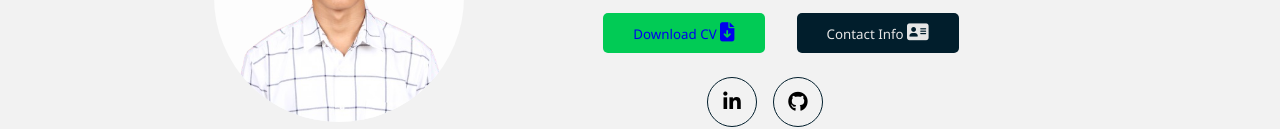
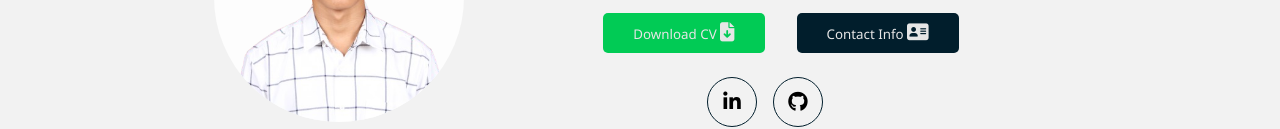
Before and after one commit to CahyadiCharles24/personal-portfolio, a plain HTML site: page index.html in a window 1280 px wide. Shown: the part 433-562 px from the top of the page. Drawn offline with Linux system fonts and the light colour scheme.

Commit message:
Update style.css

```diff
--- a/style.css
+++ b/style.css
@@ -18,6 +18,7 @@
 
 a{
     text-decoration: none;
+    color: hsl(0, 0%, 90%);
 }
 
 li{
```
